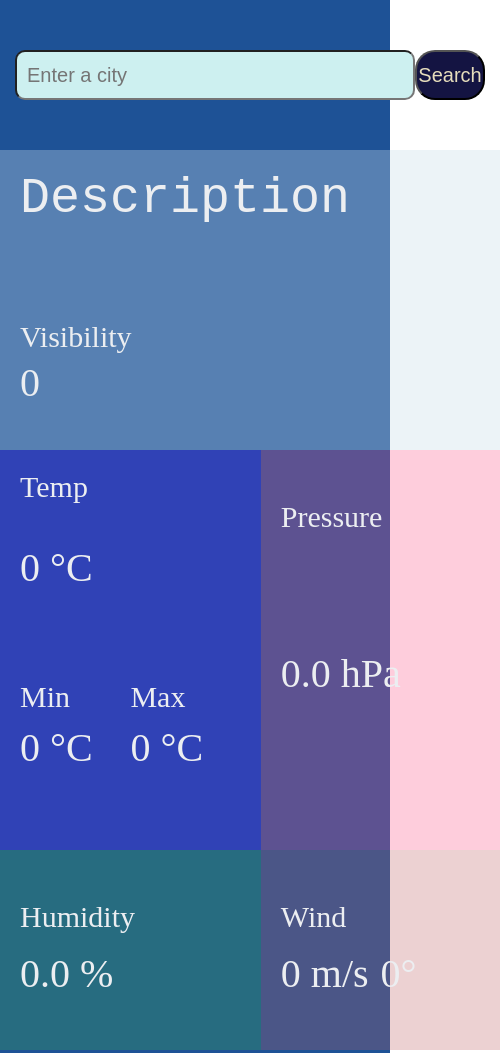
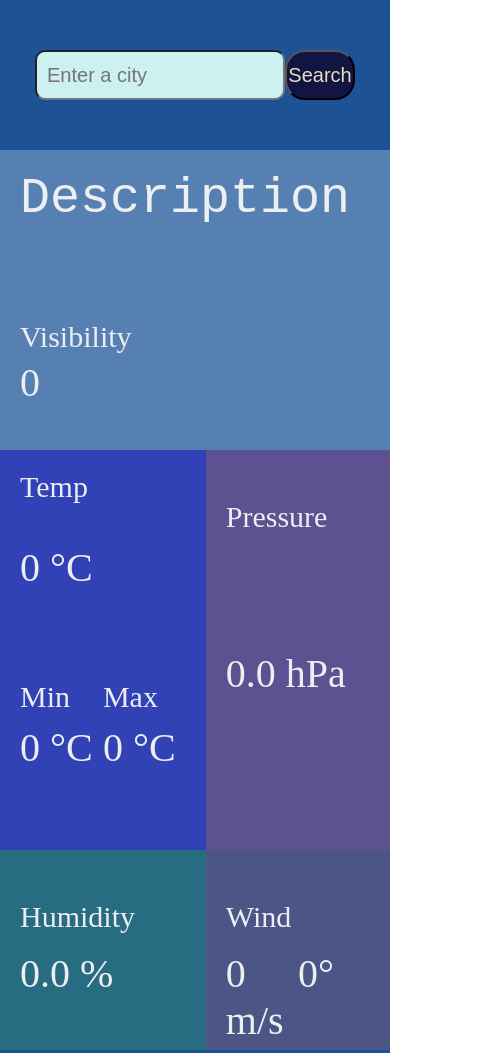
Before and after one commit to Atri1999/weather_web_app, a plain HTML site: page index.html in a window 390 px wide. Shown: the top 1053 px of the page, 500 px wide, since content can reach past the window. Drawn offline with Linux system fonts and the light colour scheme.

Commit message:
Final commit

```diff
--- a/style.css
+++ b/style.css
@@ -37,7 +37,7 @@
 
 .res_container{
     max-width: 1210px;
-    min-width:500px;
+    min-width:300px;
     min-height:800px;
     display: grid;
     grid-template-columns:33.33% 33.33% 33.33%;
@@ -188,7 +188,7 @@
     }
 
     .inputValue{
-        width:400px;
+        width:250px;
     }
 
     .submit{
```
